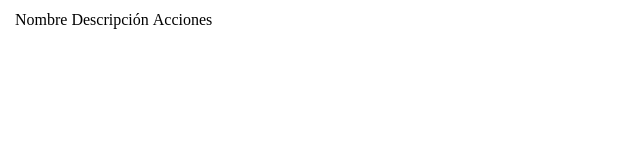
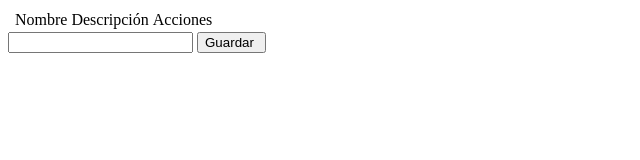
Before and after one commit to JonnyIvan24/practicando-git2023b, a plain HTML site: page productos.html in a window 1280 px wide. Shown: the whole page, without its empty margins (0-640 px from the left). Drawn offline with Linux system fonts and the light colour scheme.

Commit message:
Productos: formularios de creación

```diff
--- a/productos.html
+++ b/productos.html
@@ -13,5 +13,9 @@
             <td>Acciones</td>
         </th>
     </table>
+    <form action="" method="post">
+        <input type="text" name="nombre">
+        <input type="submit" value="Guardar ">
+    </form>
 </body>
 </html>
```
